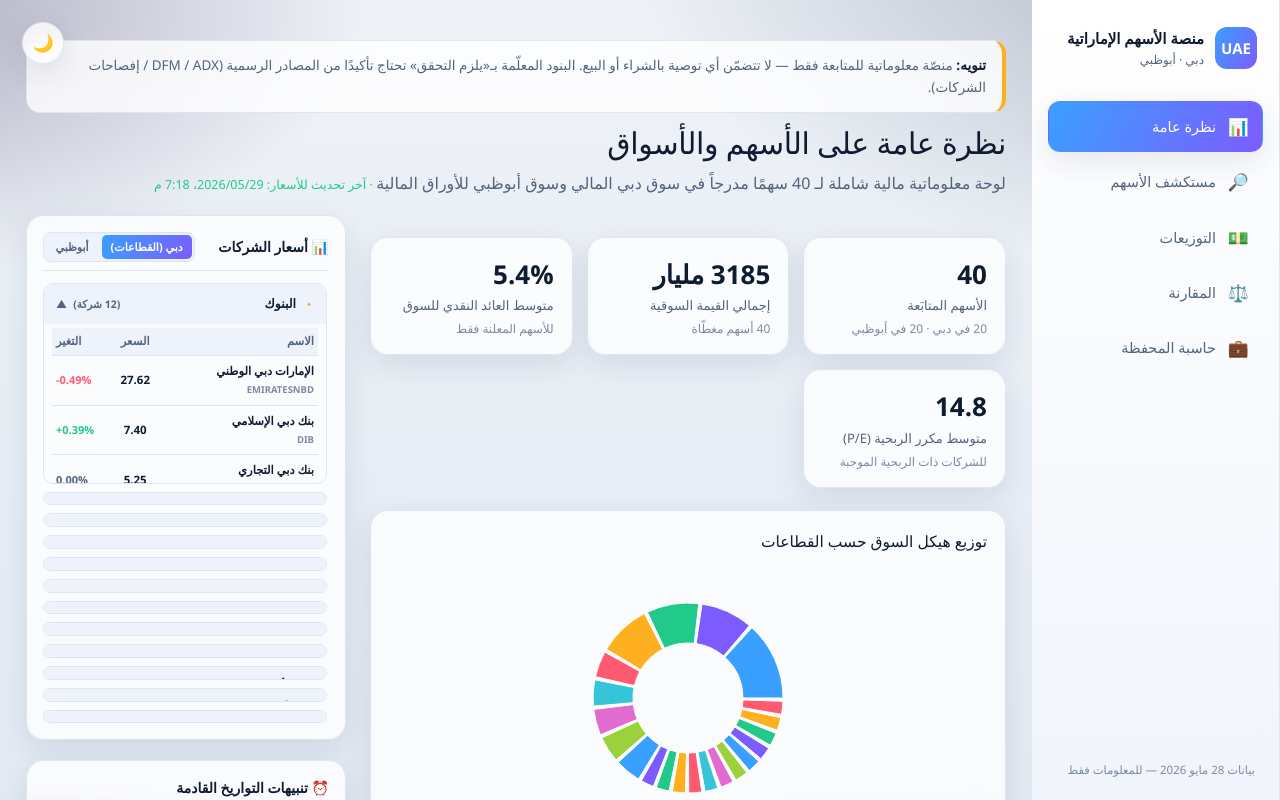
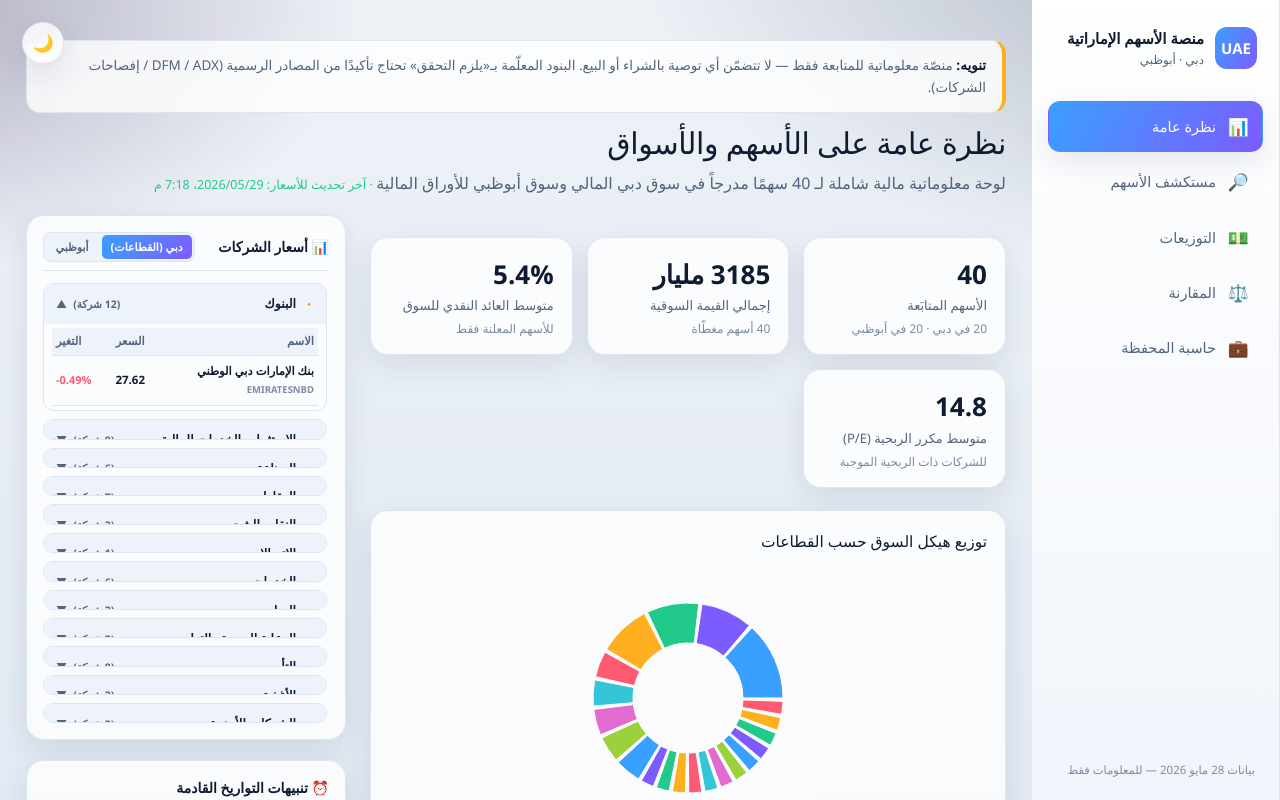
Before and after one commit to mayed050/uae-stocks, a React (Vite) app: page / in a window 1280 px wide. Shown: the top 800 px of the page. Built offline with nearby package versions, Linux system fonts and the light colour scheme.

Commit message:
fix(overview): synchronize sidebar prices, percentage changes, and colors using dynamic getDailyData helper

```diff
--- a/src/views/Overview.tsx
+++ b/src/views/Overview.tsx
@@ -157,6 +157,90 @@ const ADX_MOVEMENTS = [
   { name: 'الشركة العالمية القابضة', sym: 'IHC', price: '414.00', change: '+1.50', pct: '+0.36%', up: true },
 ]
 
+interface MovementStock {
+  name: string
+  sym: string
+  price: string
+  change: string
+  pct: string
+  up?: boolean
+  flat?: boolean
+}
+
+function getDailyData(s: Stock) {
+  const symbol = s.sym.toUpperCase()
+  const price = s.price ?? 1.0
+
+  // Deterministic seed from symbol string
+  let seed = 0
+  for (let i = 0; i < symbol.length; i++) {
+    seed += symbol.charCodeAt(i)
+  }
+
+  // Pseudo-random numbers using seed
+  const rand = (max: number, min = 0) => {
+    const x = Math.sin(seed++) * 10000
+    return min + (x - Math.floor(x)) * (max - min)
+  }
+
+  let change: number
+  let pct: string
+  let isUp: boolean
+  let isFlat: boolean
+
+  // Find in DFM
+  let found: MovementStock | null = null
+  for (const sec of SECTOR_MOVEMENTS) {
+    const f = sec.stocks.find(st => st.sym.toUpperCase() === symbol)
+    if (f) { found = f; break; }
+  }
+
+  // Find in ADX
+  if (!found) {
+    found = ADX_MOVEMENTS.find(st => st.sym.toUpperCase() === symbol) as MovementStock | undefined ?? null
+  }
+
+  if (found) {
+    change = parseFloat(found.change)
+    pct = found.pct
+    isUp = parseFloat(found.change) > 0
+    isFlat = parseFloat(found.change) === 0
+  } else {
+    // Generate stable mock values
+    const changePct = rand(3.5, -3.5) // -3.5% to +3.5%
+    change = Math.round((price * (changePct / 100)) * 100) / 100
+    pct = `${change >= 0 ? '+' : ''}${changePct.toFixed(2)}%`
+    isUp = change > 0
+    isFlat = change === 0
+  }
+
+  const prevClose = price - change
+  const high = Math.max(price, prevClose) * (1 + rand(0.012, 0.001))
+  const low = Math.min(price, prevClose) * (1 - rand(0.012, 0.001))
+  const open = prevClose * (1 + rand(0.004, -0.004))
+
+  const rawMcap = parseAmount(s.mcap) ?? 5e9
+  const mcapVal = rawMcap > 1e6 ? rawMcap / 1e9 : rawMcap
+  const volume = Math.round((mcapVal * 150000) * rand(2.2, 0.1))
+  const value = volume * price
+  const trades = Math.round(volume * rand(0.00005, 0.00001)) + 3
+
+  return {
+    change,
+    pct,
+    volume,
+    value,
+    trades,
+    prevClose,
+    open,
+    high,
+    low,
+    isUp,
+    isFlat,
+    isDown: !isUp && !isFlat
+  }
+}
+
 export default function Overview({ onOpen }: { onOpen: (s: Stock) => void }) {
   const { stocks: DATA, lastUpdated } = useStocks()
   const {
@@ -184,45 +268,6 @@ export default function Overview({ onOpen }: { onOpen: (s: Stock) => void }) {
       ...prev,
       [title]: !prev[title]
     }))
-  }
-
-  const handleStockClick = (m: { name: string; sym: string; price: string; pct: string; change: string; up?: boolean; flat?: boolean; sector?: string }) => {
-    const cleanSym = m.sym.replace(/\d+$/, '').toUpperCase()
-    const found = DATA.find(s =>
-      s.sym.toUpperCase() === cleanSym ||
-      s.name.toLowerCase().includes(m.name.toLowerCase())
-    )
-    if (found) {
-      onOpen(found)
-    } else {
-      const mockStock: Stock = {
-        sym: cleanSym,
-        name: `${m.name} — شركة مدرجة`,
-        ex: 'DFM',
-        sector: m.sector || 'قطاع عام',
-        cat: 'income',
-        yahoo: `${cleanSym}.AE`,
-        price: parseFloat(m.price),
-        asof: 'مايو 2026',
-        mcap: 'غير متوفرة',
-        pe: null,
-        eps: 'غير متوفر',
-        roe: 'غير متوفر',
-        net: 'غير متوفر',
-        rev: 'غير متوفر',
-        div: {
-          ps: 'غير معلن',
-          yld: m.pct || 'غير معلن',
-          freq: 'سنوي',
-          lastEnt: null,
-          exd: null,
-          rec: null,
-          pay: null,
-          agm: null
-        }
-      }
-      onOpen(mockStock)
-    }
   }
 
   return (
@@ -692,30 +737,31 @@ export default function Overview({ onOpen }: { onOpen: (s: Stock) => void }) {
                             <tbody>
                               {sec.stocks.map((m) => {
                                 const realStock = DATA.find(s => s.sym.toUpperCase() === m.sym.replace(/\d+$/, '').toUpperCase() || s.name.toLowerCase().includes(m.name.toLowerCase()))
-                                const displayPrice = realStock?.price !== null && realStock?.price !== undefined ? realStock.price.toFixed(2) : m.price
+                                if (!realStock) return null
+                                const d = getDailyData(realStock)
                                 return (
                                   <tr
-                                    key={m.sym}
-                                    onClick={() => handleStockClick(m)}
+                                    key={realStock.sym}
+                                    onClick={() => onOpen(realStock)}
                                     className="rowlink"
                                     style={{ borderBottom: '1px solid rgba(255, 255, 255, 0.02)', cursor: 'pointer' }}
                                   >
                                     <td style={{ padding: '6px 4px', textAlign: 'right' }}>
-                                      <span style={{ fontWeight: 700, display: 'block', color: 'var(--txt)', fontSize: '11.5px' }}>{m.name}</span>
-                                      <span style={{ fontSize: '9.5px', color: 'var(--muted2)', fontWeight: 600 }}>{m.sym.replace(/\d+$/, '')}</span>
+                                      <span style={{ fontWeight: 700, display: 'block', color: 'var(--txt)', fontSize: '11.5px' }}>{realStock.name.split('—')[0]}</span>
+                                      <span style={{ fontSize: '9.5px', color: 'var(--muted2)', fontWeight: 600 }}>{realStock.sym}</span>
                                     </td>
                                     <td style={{ padding: '6px 4px', textAlign: 'center', fontWeight: 700, color: 'var(--txt)' }}>
-                                      {displayPrice}
+                                      {realStock.price !== null ? realStock.price.toFixed(2) : '—'}
                                     </td>
                                     <td style={{
                                       padding: '6px 4px',
                                       textAlign: 'left',
                                       fontWeight: 800,
                                       direction: 'ltr',
-                                      color: m.flat ? 'var(--muted)' : m.up ? 'var(--good)' : 'var(--bad)',
+                                      color: d.isFlat ? 'var(--muted)' : d.isUp ? 'var(--good)' : 'var(--bad)',
                                       fontSize: '11px'
                                     }}>
-                                      {m.pct}
+                                      {d.pct}
                                     </td>
                                   </tr>
                                 )
@@ -740,29 +786,30 @@ export default function Overview({ onOpen }: { onOpen: (s: Stock) => void }) {
                 <tbody>
                   {ADX_MOVEMENTS.map((m) => {
                     const realStock = DATA.find(s => s.sym.toUpperCase() === m.sym.toUpperCase())
-                    const displayPrice = realStock?.price !== null && realStock?.price !== undefined ? realStock.price.toFixed(2) : m.price
+                    if (!realStock) return null
+                    const d = getDailyData(realStock)
                     return (
                       <tr
-                        key={m.sym}
-                        onClick={() => handleStockClick(m)}
+                        key={realStock.sym}
+                        onClick={() => onOpen(realStock)}
                         className="rowlink"
                         style={{ borderBottom: '1px solid rgba(255, 255, 255, 0.04)', cursor: 'pointer' }}
                       >
                         <td style={{ padding: '7px 4px', textAlign: 'right' }}>
-                          <span style={{ fontWeight: 700, display: 'block', color: 'var(--txt)' }}>{m.name}</span>
-                          <span style={{ fontSize: '10px', color: 'var(--muted2)', fontWeight: 600 }}>{m.sym}</span>
+                          <span style={{ fontWeight: 700, display: 'block', color: 'var(--txt)' }}>{realStock.name.split('—')[0]}</span>
+                          <span style={{ fontSize: '10px', color: 'var(--muted2)', fontWeight: 600 }}>{realStock.sym}</span>
                         </td>
                         <td style={{ padding: '7px 4px', textAlign: 'center', fontWeight: 700, color: 'var(--txt)' }}>
-                          {displayPrice}
+                          {realStock.price !== null ? realStock.price.toFixed(2) : '—'}
                         </td>
                         <td style={{
                           padding: '7px 4px',
                           textAlign: 'left',
                           fontWeight: 800,
                           direction: 'ltr',
-                          color: m.flat ? 'var(--muted)' : m.up ? 'var(--good)' : 'var(--bad)'
+                          color: d.isFlat ? 'var(--muted)' : d.isUp ? 'var(--good)' : 'var(--bad)'
                         }}>
-                          {m.pct}
+                          {d.pct}
                         </td>
                       </tr>
                     )
```
